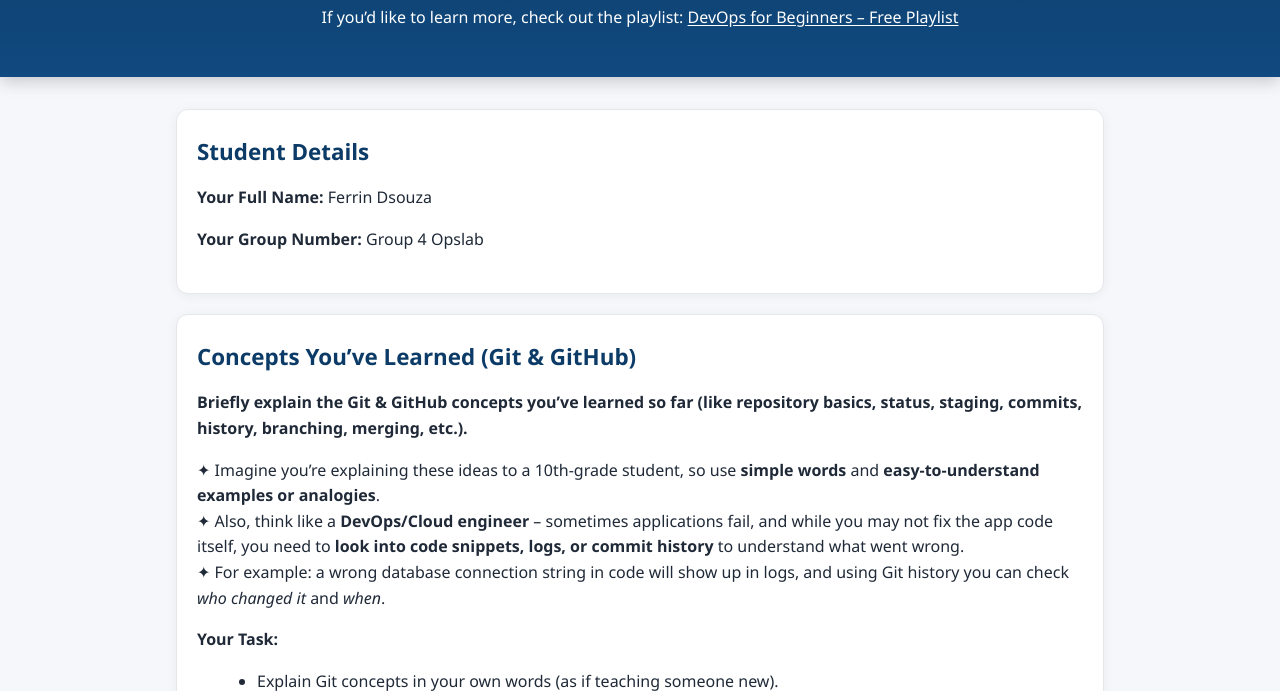
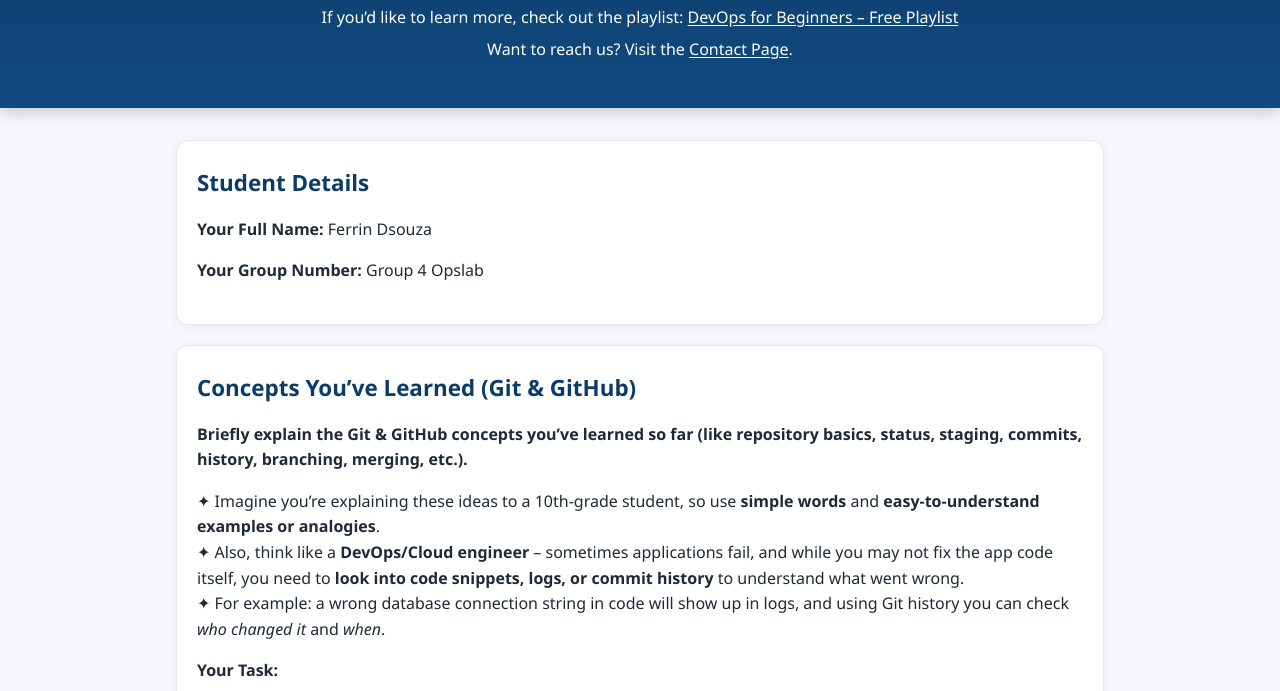
Before and after one commit to ferrindsouza/codetrack, a plain HTML site: page index.html in a window 1280 px wide. Shown: the part 125-816 px from the top of the page. Drawn offline with Linux system fonts and the light colour scheme.

Commit message:
feat(nav): add Contact Page link to index.html

```diff
--- a/index.html
+++ b/index.html
@@ -21,6 +21,10 @@
                 <a href="https://www.youtube.com/playlist?list=PLVOdqXbCs7bX88JeUZmK4fKTq2hJ5VS89" target="_blank">
                     DevOps for Beginners – Free Playlist</a>
             </p>
+	    <p class="playlist-line">
+    Want to reach us? Visit the
+    <a href="contact.html">Contact Page</a>.
+</p>
         </div>
     </header>
 
@@ -99,7 +103,7 @@ feature:           B - - - C - - - D</code></pre>
 
     <hr>
 
-    <h2 style="color: white;">Merge Conflict: A common debugging scenario</h2>
+    <h2 stgle="color: white;">Merge Conflict: A common debugging scenario</h2>
     <p>This happens when Git can’t automatically combine changes from two branches because the same part of a file was modified in different ways.</p>
     <h3>Why it happens?</h3>
     <p>Imagine for example you and a teammate both edit the same line in a file app.py:</p>
```
